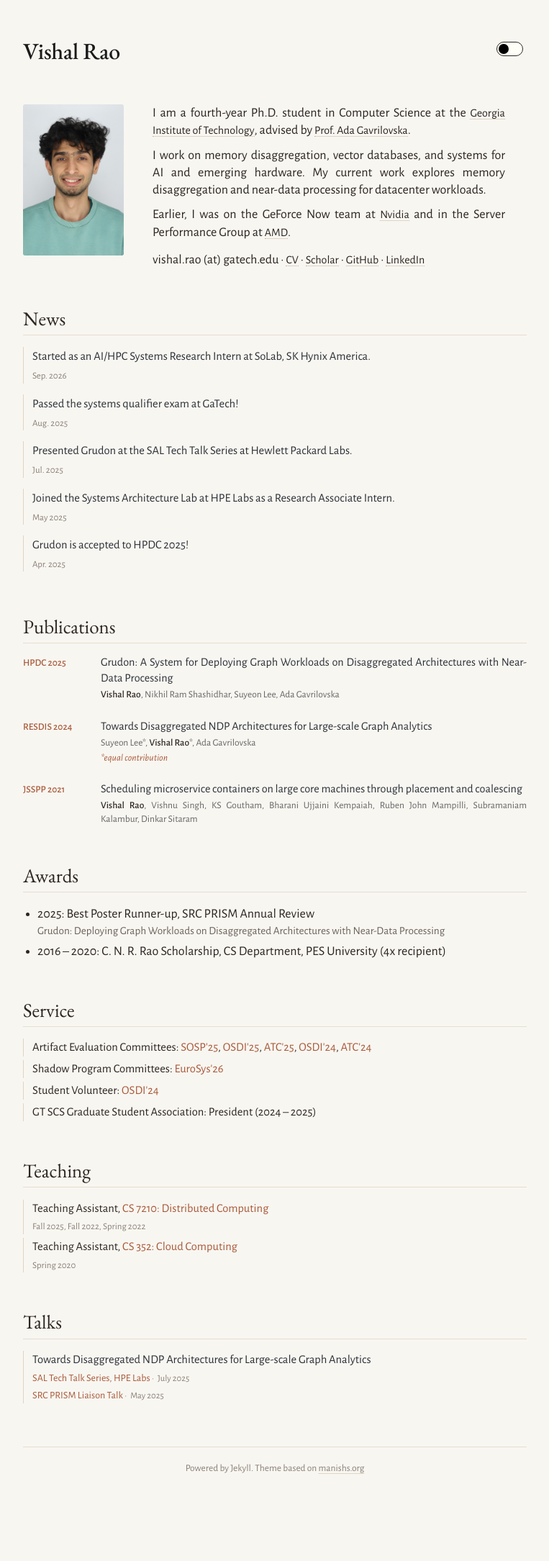
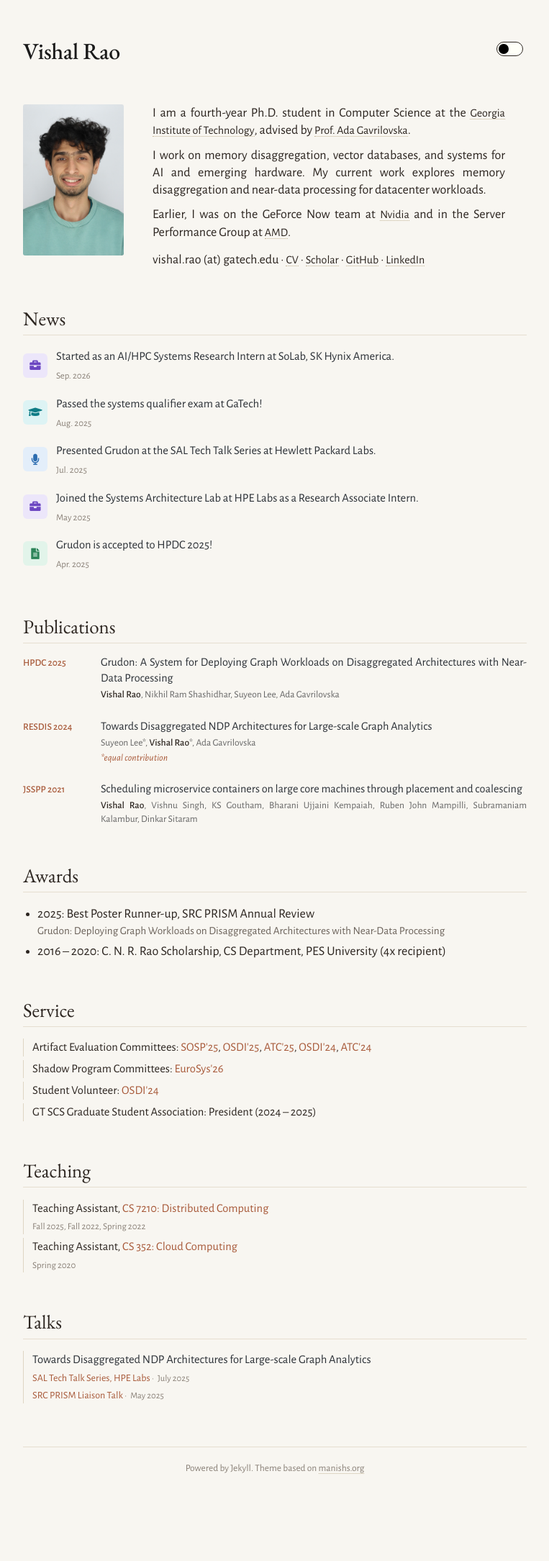
Before and after one commit to Kadle11/kadle11.github.io, a Jekyll site: the page built from index.md, in a window 1280 px wide. Shown: the whole page at 72% size, without its empty margins (258-1021 px from the left). Built offline with Jekyll 4.4.1, drawn with Linux system fonts in a browser that asks for light colours.

Commit message:
Enhance news section with new icons and types, update styles for better layout

```diff
--- a/_includes/news.html
+++ b/_includes/news.html
@@ -2,9 +2,22 @@
 
 <div class="news-scroll">
 {% for item in site.data.news.main %}
+  {% case item.type %}
+    {% when 'award' %}{% assign icon = 'fa-trophy' %}
+    {% when 'talk' %}{% assign icon = 'fa-microphone' %}
+    {% when 'paper' %}{% assign icon = 'fa-file-alt' %}
+    {% when 'internship' %}{% assign icon = 'fa-briefcase' %}
+    {% when 'service' %}{% assign icon = 'fa-hands-helping' %}
+    {% when 'event' %}{% assign icon = 'fa-users' %}
+    {% when 'milestone' %}{% assign icon = 'fa-graduation-cap' %}
+    {% else %}{% assign icon = 'fa-bullhorn' %}
+  {% endcase %}
   <div class="news-item">
-    <span class="news-title">{{ item.desc }}</span>
-    <span class="date">{{ item.date }}</span>
+    <span class="news-icon news-icon--{{ item.type | default: 'default' }}" aria-hidden="true"><i class="fas {{ icon }}"></i></span>
+    <div class="news-body">
+      <span class="news-title">{{ item.desc }}</span>
+      <span class="date">{{ item.date }}</span>
+    </div>
   </div>
 {% endfor %}
 </div>
--- a/_layouts/homepage.html
+++ b/_layouts/homepage.html
@@ -23,6 +23,8 @@
     <link rel="alternate icon" href="{{ "/favicon.ico" | relative_url }}?v={{ site.favicon_version }}">
 
     <link rel="stylesheet" href="{{ "/assets/css/main.css" | relative_url }}">
+    <!-- Font Awesome 5 Free: icons for the News list. -->
+    <link rel="stylesheet" href="https://cdnjs.cloudflare.com/ajax/libs/font-awesome/5.15.4/css/all.min.css" integrity="sha512-1ycn6IcaQQ40/MKBW2W4Rhis/DbILU74C1vSrLJxCq57o941Ym01SwNsOMqvEBFlcgUa6xLiPY/NS5R+E6ztJQ==" crossorigin="anonymous" referrerpolicy="no-referrer">
 
     {% if site.google_analytics %}
     <!-- Google Analytics 4. Injected rather than hard-coded so it can be
--- a/assets/css/main.css
+++ b/assets/css/main.css
@@ -209,11 +209,39 @@ hr {
 }
 
 .news-item {
-  border-left: 1px solid #ded5c4;
-  padding-left: 12px;
+  display: flex;
+  align-items: center;
+  gap: 12px;
   margin-bottom: 15px;
   line-height: 1.5;
 }
+
+.news-body {
+  flex: 1 1 auto;
+  min-width: 0;
+}
+
+/* Tinted rounded-square icon per news type. */
+.news-icon {
+  flex: 0 0 34px;
+  width: 34px;
+  height: 34px;
+  border-radius: 6px;
+  display: flex;
+  align-items: center;
+  justify-content: center;
+  font-size: 0.85em;
+  color: #7a8288;
+  background: #f2f3f3;
+}
+
+.news-icon--award      { color: #b7791f; background: #fdf3dc; }
+.news-icon--talk       { color: #2b6cb0; background: #e3eefa; }
+.news-icon--paper      { color: #2f855a; background: #e2f4ea; }
+.news-icon--internship { color: #6b46c1; background: #ece6fa; }
+.news-icon--service    { color: #c05621; background: #fbe9dc; }
+.news-icon--event      { color: #b83280; background: #fae3ef; }
+.news-icon--milestone  { color: #0f7c86; background: #ddf3f4; }
 
 .news-title {
   font-size: 0.92em;
@@ -496,6 +524,15 @@ body.dark-mode .news-scroll {
   scrollbar-color: #444 transparent;
 }
 
+body.dark-mode .news-icon                { color: #a0a6ab; background: #2a2a2a; }
+body.dark-mode .news-icon--award         { color: #f0c36a; background: #3a3020; }
+body.dark-mode .news-icon--talk          { color: #7fb2ea; background: #1f2d3d; }
+body.dark-mode .news-icon--paper         { color: #74c99a; background: #1e3328; }
+body.dark-mode .news-icon--internship    { color: #b39ced; background: #2c2540; }
+body.dark-mode .news-icon--service       { color: #f0a070; background: #3a2a1f; }
+body.dark-mode .news-icon--event         { color: #ee8cc4; background: #3a2030; }
+body.dark-mode .news-icon--milestone     { color: #6fd0d8; background: #1c3436; }
+
 body.dark-mode .news-scroll::-webkit-scrollbar-thumb {
   background-color: #444;
 }
```
Also changed, not shown: _data/news.yml (+8 -0 lines).
